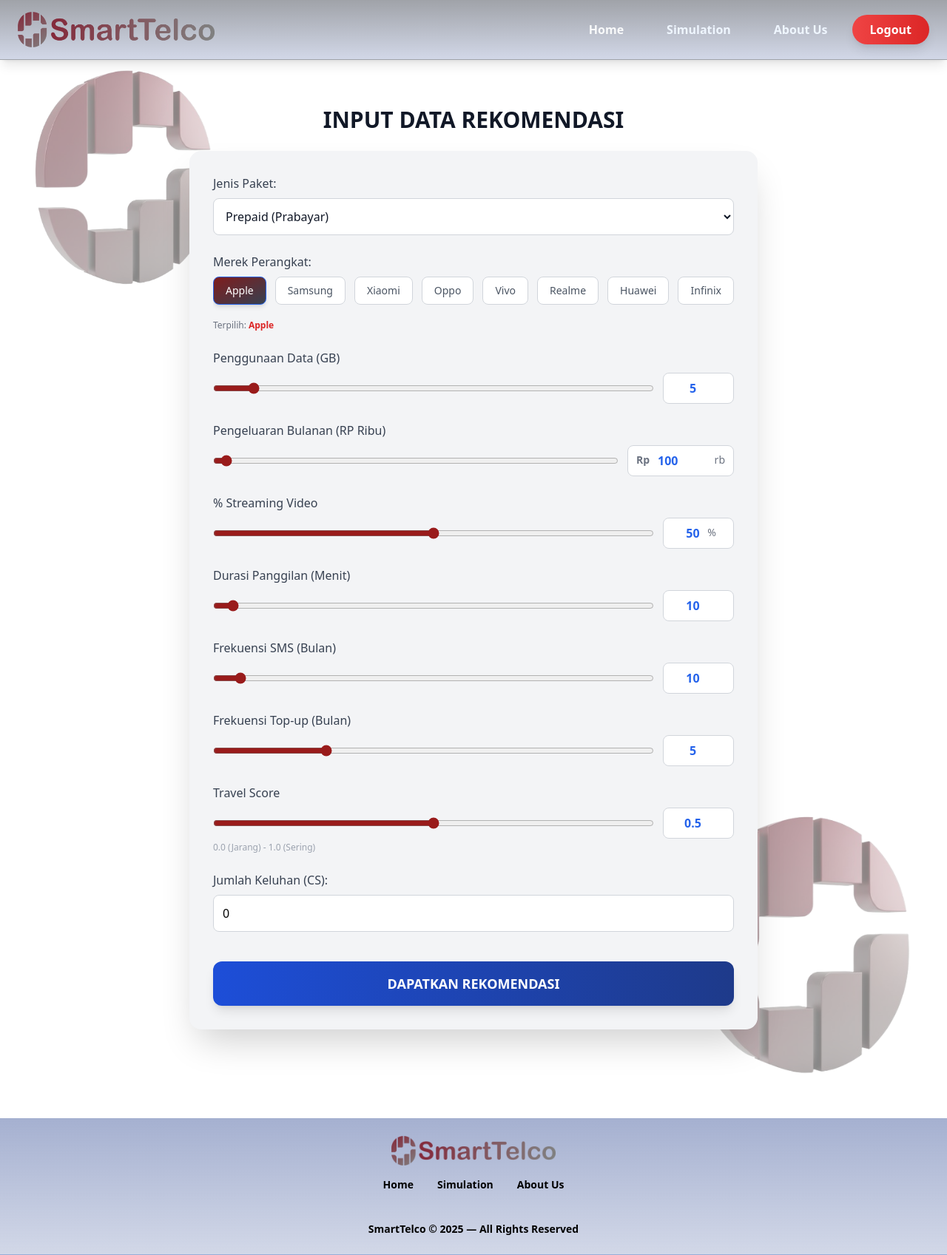
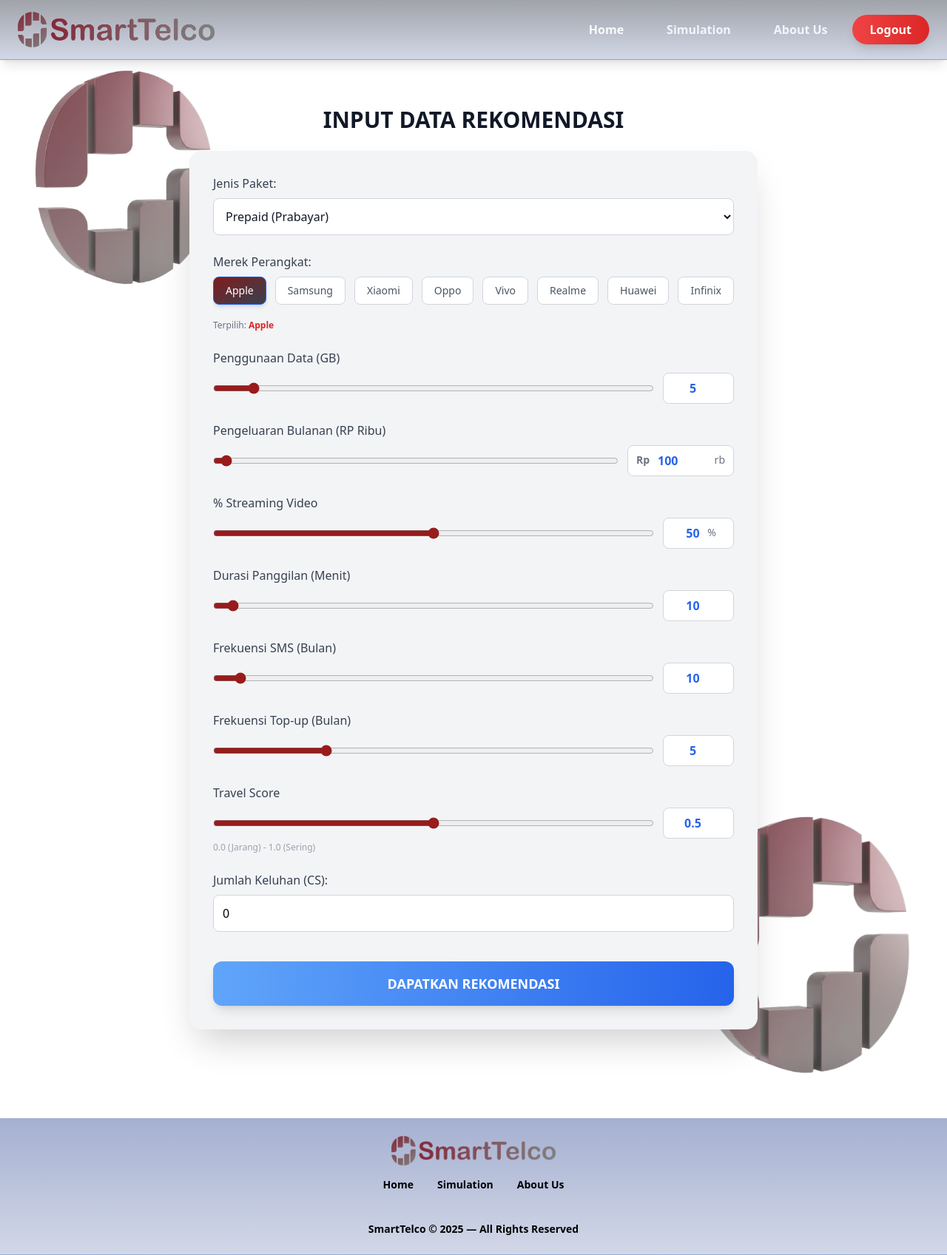
Before and after one commit to MargohanL23/SMARTTELCO-RECOMMENDATION, a Vue app in the folder SmartTelco-FrontEnd/: page /simulation in a window 1280 px wide. Shown: the whole page at 74% size. Built offline with nearby package versions, Linux system fonts and the light colour scheme; sample sign-in values are in the browser's storage.

Commit message:
update home view

```diff
--- a/SmartTelco-FrontEnd/src/views/HomeView.vue
+++ b/SmartTelco-FrontEnd/src/views/HomeView.vue
@@ -2,14 +2,14 @@
   <div class="min-h-screen bg-gradient-to-br from-white-900 to-purple-900 overflow-hidden">
 
     <div class="fixed inset-0 opacity-30 pointer-events-none">
-      <div class="absolute top-20 right-10 w-72 h-72 bg-blue-500 rounded-full mix-blend-screen filter blur-3xl animate-pulse"></div>
+      <div class="absolute top-20 right-10 w-72 h-72 bg-blue-600 rounded-full mix-blend-screen filter blur-3xl animate-pulse"></div>
       <div class="absolute bottom-20 left-10 w-96 h-96 bg-indigo-500 rounded-full mix-blend-screen filter blur-3xl animate-pulse" style="animation-delay: 2s;"></div>
     </div>
 
     <div class="relative z-10 space-y-20 pt-16 pb-16 px-6">
 
       <div class="max-w-7xl mx-auto">
-        <div class="bg-gradient-to-br from-blue-500/10 to-indigo-500/10 backdrop-blur-md border border-blue-400/20 rounded-3xl overflow-hidden shadow-2xl">
+
 
           <div class="absolute inset-0 bg-gradient-to-br from-white/5 to-transparent pointer-events-none"></div>
 
@@ -17,7 +17,7 @@
 
             <div class="flex flex-col justify-center space-y-8">
               <div>
-                <h1 class="text-5xl md:text-6xl font-black text-transparent bg-clip-text bg-gradient-to-r from-blue-800 via-blue-400 to-cyan-300 leading-tight tracking-tight mb-4">
+                <h1 class="text-5xl md:text-6xl font-black text-transparent bg-clip-text bg-gradient-to-r from-blue-800 via-blue-400 to-cyan-300 leading-tight tracking-tight mb-4 text-center">
                   Sistem Rekomendasi Paket Telco Cerdas
                 </h1>
                 <div class="h-1 w-24 bg-gradient-to-r from-yellow-400 to-orange-400 rounded-full"></div>
@@ -52,7 +52,7 @@
               </div>
             </div>
           </div>
-        </div>
+
       </div>
 
       <div
--- a/SmartTelco-FrontEnd/src/views/SimulationView.vue
+++ b/SmartTelco-FrontEnd/src/views/SimulationView.vue
@@ -5,7 +5,7 @@
       <img
         src="/images/LOGO3D_SMARTTELCO-NoBG.png"
         alt="Background Illustration atas"
-        class="w-64 md:w-80 opacity-50"
+        class="w-64 md:w-80 opacity-80"
       />
       </div>
 
@@ -16,7 +16,7 @@
       <img
         src="/images/LOGO3D_SMARTTELCO-NoBG.png"
         alt="Background Illustration bawah"
-        class="w-64 md:w-96 opacity-50"
+        class="w-64 md:w-96 opacity-80"
       />
       </div>
 
@@ -190,7 +190,7 @@
         <button
           @click="getRekomendasi"
           :disabled="isLoading"
-          class="w-full bg-gradient-to-r from-blue-700 to-blue-900 hover:from-blue-500 hover:to-blue-800 text-white font-bold py-3 md:py-4 rounded-xl shadow-lg transform hover:-translate-y-0.5 transition-all duration-200 mt-4 disabled:opacity-50 disabled:cursor-not-allowed text-sm md:text-lg">
+          class="w-full bg-gradient-to-r from-blue-400 to-blue-600 hover:from-blue-500 hover:to-blue-800 text-white font-bold py-3 md:py-4 rounded-xl shadow-lg transform hover:-translate-y-0.5 transition-all duration-200 mt-4 disabled:opacity-50 disabled:cursor-not-allowed text-sm md:text-lg">
           <span v-if="isLoading">Memproses...</span>
           <span v-else>DAPATKAN REKOMENDASI</span>
         </button>
```
